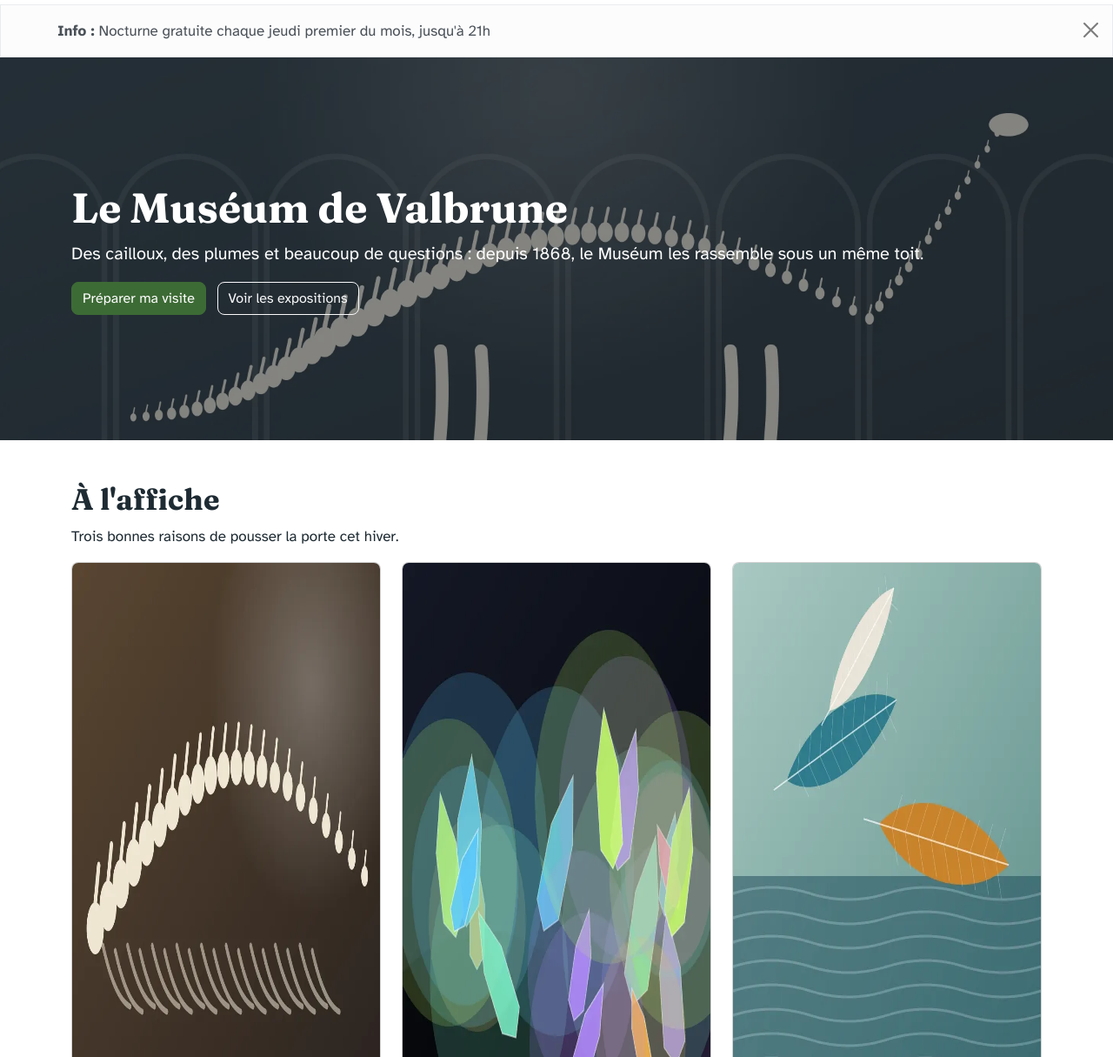
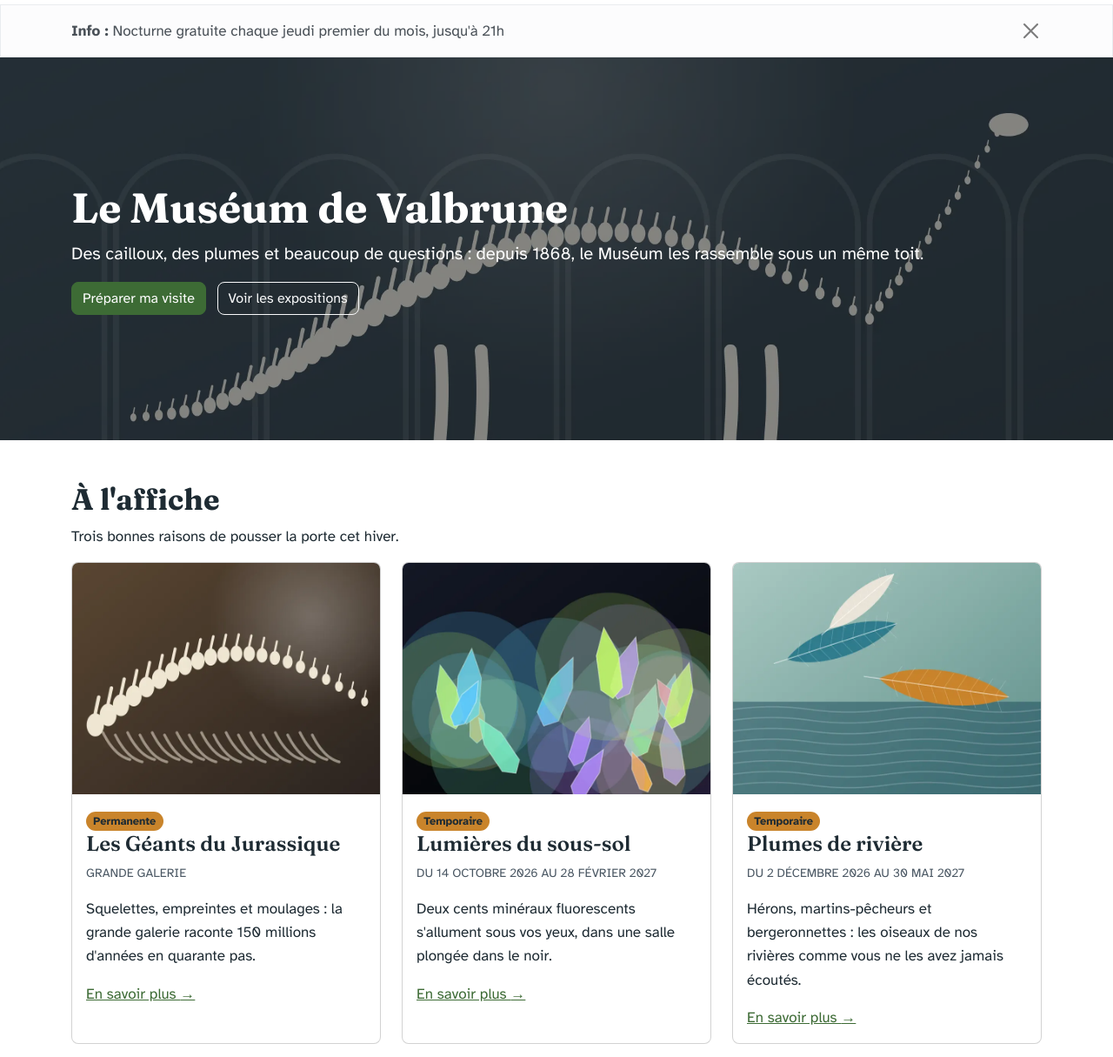
Before and after one commit to hugomendes-dev/museum-valbrune, a plain HTML site: page index.html in a window 1280 px wide. Shown: the part 85-1300 px from the top of the page at 87% size. Drawn offline with nearby package versions, Linux system fonts and the light colour scheme.

Commit message:
J9 : commentaires, accessibilite, alignement du bandeau, images des cartes et checklist

```diff
--- a/assets/css/style.css
+++ b/assets/css/style.css
@@ -47,7 +47,7 @@
 }
 
 /* --------------------------------------------------------------------------
-   2. Variables de la charte (à compléter avec les codes de la planche)
+   2. Variables de la charte
    -------------------------------------------------------------------------- */
 :root {
   --mv-encre: #1E2B33;
@@ -61,6 +61,8 @@
   --bs-body-line-height: 1.6;
   --bs-border-radius: 0.5rem;
   --bs-body-color: var(--mv-encre);
+
+  /* Évite que les liens Bootstrap s'affichent en bleu au lieu du vert de la charte, comme dans le sommaire. */
   --bs-link-color-rgb: 61, 107, 53;
   --bs-link-hover-color-rgb: 48, 86, 42;
   --bs-link-color: var(--mv-lichen);
@@ -72,6 +74,8 @@
    -------------------------------------------------------------------------- */
 .mv-hero {
   min-height: 440px;
+  /* Garde un fond sombre si l'image du bandeau ne se charge pas, pour que le texte blanc reste lisible. */
+  background-color: var(--mv-encre);
 }
 
 .mv-fond-encre {
@@ -79,6 +83,7 @@
   color: #FFFFFF;
 }
 
+/* Évite que les liens soient difficiles à lire sur le fond foncé du footer. */
 .mv-fond-encre a {
   color: #FFFFFF;
 }
@@ -116,6 +121,8 @@ h3,
   --bs-btn-hover-border-color: var(--mv-lichen-fonce);
   --bs-btn-active-bg: var(--mv-lichen-fonce);
   --bs-btn-active-border-color: var(--mv-lichen-fonce);
+
+  /* Remplace le halo bleu par un halo vert pour rester cohérent avec les couleurs de la charte. */
   --bs-btn-focus-shadow-rgb: 61, 107, 53;
 }
 
@@ -137,8 +144,8 @@ h3,
   font-weight: 600;
 }
 
+/* Respecte les tailles de h1 prévues par la charte : 36px sur mobile et 48px sur ordinateur, avec 768px comme limite entre les deux maquettes. */
 @media (min-width: 768px) {
-
   h1,
   .h1 {
     font-size: 3rem;
@@ -150,10 +157,12 @@ h3,
   color: var(--mv-ardoise);
 }
 
+/* Souligne le lien actif comme sur la maquette pour ne pas indiquer la page uniquement avec une couleur. */
 .navbar-nav .nav-link.active {
   text-decoration: underline;
 }
 
+/* Permet d'aligner le premier lien du sommaire avec le début du contenu, comme sur la maquette. */
 .mv-sommaire .nav-link {
   text-decoration: underline;
   padding-left: 0;
@@ -163,6 +172,7 @@ h3,
   border-top: 4px solid var(--mv-ocre);
 }
 
+/* Évite que le header fixe cache le titre quand on clique sur un lien d'ancre. */
 html {
-    scroll-padding-top: 6.25rem;
+  scroll-padding-top: 6.25rem;
 }
--- a/index.html
+++ b/index.html
@@ -32,6 +32,7 @@
             <li class="nav-item"><a class="nav-link active" href="index.html" aria-current="page">Accueil</a></li>
             <li class="nav-item"><a class="nav-link" href="le-museum.html">Le Muséum</a></li>
             <li class="nav-item"><a class="nav-link" href="expositions.html">Expositions</a></li>
+            <!-- Le client a demandé de ne pas mettre de lien vers Agenda pour le moment, en attendant la page Agenda du palier 3. -->
             <li class="nav-item"><span class="nav-link">Agenda</span></li>
             <li class="nav-item"><a class="nav-link" href="infos-pratiques.html">Infos pratiques</a></li>
             <li class="nav-item"><a class="nav-link" href="contact.html">Contact</a></li>
@@ -43,16 +44,21 @@
   </header>
 
   <main id="contenu">
-    <div class="alert alert-light alert-dismissible fade show rounded-0 mb-0" role="alert">
-      <div class="container">
-        <strong>Info :</strong> Nocturne gratuite chaque jeudi premier du mois, jusqu'à 21h
+    <!-- Permet d'aligner le texte avec le logo et la croix avec le bouton Billetterie, sans le décalage horizontal ajouté par Bootstrap. -->
+    <div class="alert alert-light fade show rounded-0 mb-0 px-0" role="alert">
+      <div class="container d-flex justify-content-between align-items-center">
+        <div>
+          <strong>Info :</strong> Nocturne gratuite chaque jeudi premier du mois, jusqu'à 21h
+        </div>
+        <button type="button" class="btn-close" data-bs-dismiss="alert" aria-label="Fermer"></button>
       </div>
-      <button type="button" class="btn-close" data-bs-dismiss="alert" aria-label="Fermer"></button>
     </div>
 
     <section class="position-relative mv-hero align-items-center d-flex">
+      <!-- Image décorative : le titre et le texte du bandeau donnent déjà les informations principales. -->
       <img class="position-absolute top-0 start-0 w-100 h-100 object-fit-cover"
         src="assets/img/hero-grande-galerie.webp" alt="" width="1920" height="800">
+      <!-- Permet de garder le texte blanc du bandeau lisible en ajoutant un fond sombre sur l'image. -->
       <div class="position-absolute top-0 start-0 w-100 h-100 bg-dark bg-opacity-50"></div>
       <div class="container position-relative text-white py-5">
         <h1>Le Muséum de Valbrune</h1>
@@ -70,7 +76,7 @@
         <div class="row g-4">
           <div class="col-md-6 col-lg-4">
             <article class="card h-100">
-              <img class="card-img-top" src="assets/img/expo-geants-jurassique.webp" width="800" height="600"
+              <img class="card-img-top img-fluid" src="assets/img/expo-geants-jurassique.webp" width="800" height="600"
                 loading="lazy" alt="">
               <div class="card-body">
                 <span class="badge rounded-pill mv-badge">Permanente</span>
@@ -80,6 +86,7 @@
                   grande galerie raconte 150 millions
                   d'années en quarante pas.
                 </p>
+                <!-- Permet aux lecteurs d'écran de savoir vers quelle exposition mène chaque lien, au lieu de lire trois fois le même texte. -->
                 <a href="expositions.html">En savoir plus <span class="visually-hidden">sur Les Géants du
                     Jurassique</span> →</a>
               </div>
@@ -88,7 +95,7 @@
 
           <div class="col-md-6 col-lg-4">
             <article class="card h-100">
-              <img class="card-img-top" src="assets/img/expo-lumieres-sous-sol.webp" width="800" height="600"
+              <img class="card-img-top img-fluid" src="assets/img/expo-lumieres-sous-sol.webp" width="800" height="600"
                 loading="lazy" alt="">
               <div class="card-body">
                 <span class="badge rounded-pill mv-badge">Temporaire</span>
@@ -106,7 +113,7 @@
 
           <div class="col-md-6 col-lg-4">
             <article class="card h-100">
-              <img class="card-img-top" src="assets/img/expo-plumes-riviere.webp" width="800" height="600"
+              <img class="card-img-top img-fluid" src="assets/img/expo-plumes-riviere.webp" width="800" height="600"
                 loading="lazy" alt="">
               <div class="card-body">
                 <span class="badge rounded-pill mv-badge">Temporaire</span>
```
Also changed, not shown: contact.html (+1 -0 lines), expositions.html (+7 -9 lines), infos-pratiques.html (+2 -0 lines), le-museum.html (+2 -0 lines), mentions-legales.html (+1 -0 lines), 1 other file.
